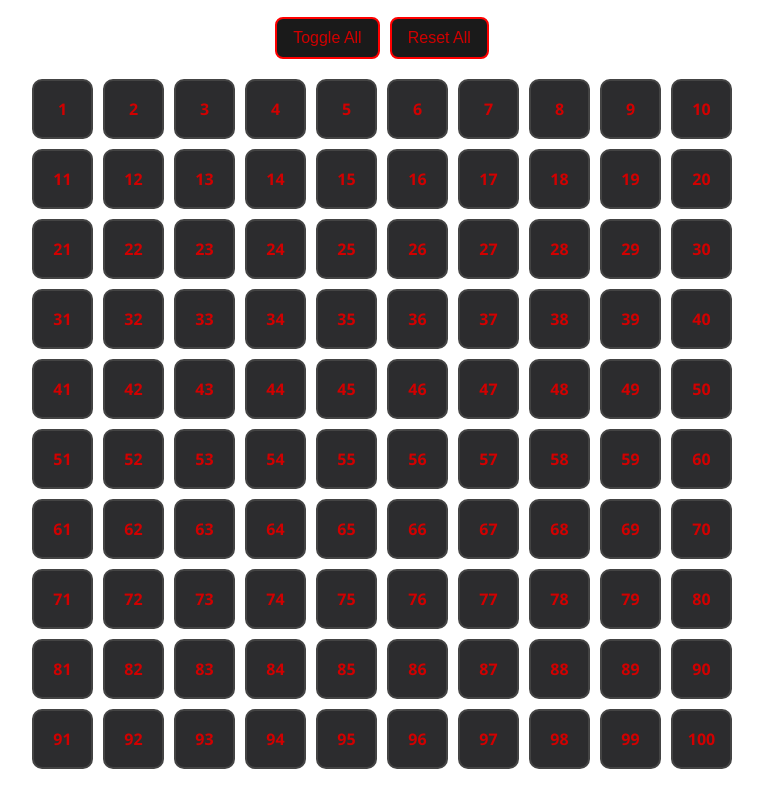
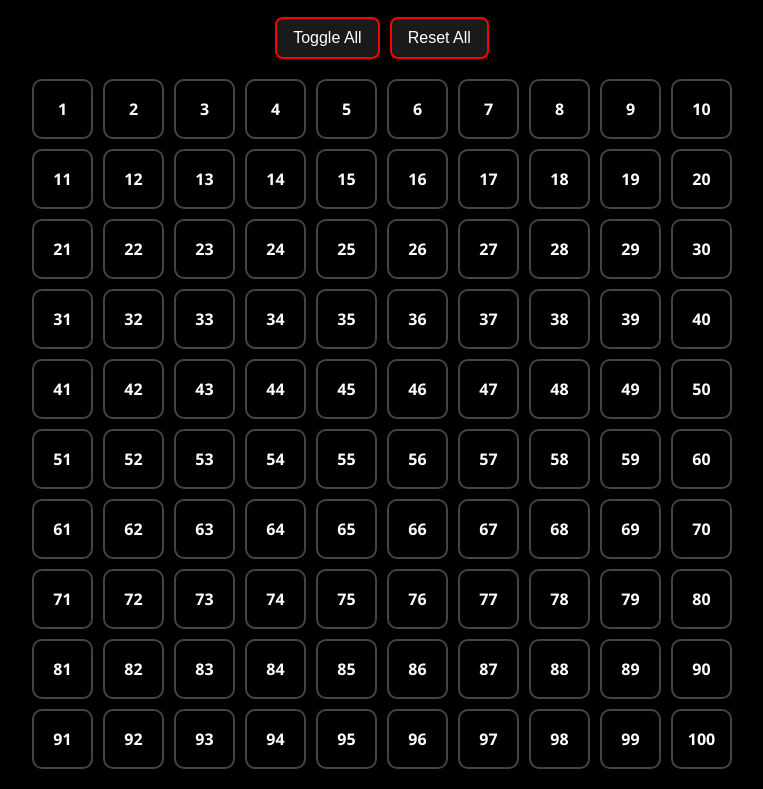
Before and after one commit to Silent-Assassin-123/Boxes, a plain HTML site: page index.html in a window 1280 px wide. Shown: the part 100-889 px from the top of the page, without its empty margins (258-1021 px from the left). Drawn offline with Linux system fonts and the light colour scheme.

Commit message:
Update index.html

```diff
--- a/index.html
+++ b/index.html
@@ -6,12 +6,12 @@
   <title>Toggle Boxes for class 8C</title>
   <style>
     :root {
-      --bg-color: #ffffff;
-      --box-color: #2c2c2e;
+      --bg-color: #000000;
+      --box-color: #000000;
       --box-border: #444;
-      --text-color: #d10000;
+      --text-color: #ffffff;
       --active-color: #ff0000;
-      --active-text: #b00000;
+      --active-text: #ffffff;
       --button-bg: #1a1a1a;
       --button-hover: #a259ff20;
       --shadow-glow: #ff4d4d80;
```
